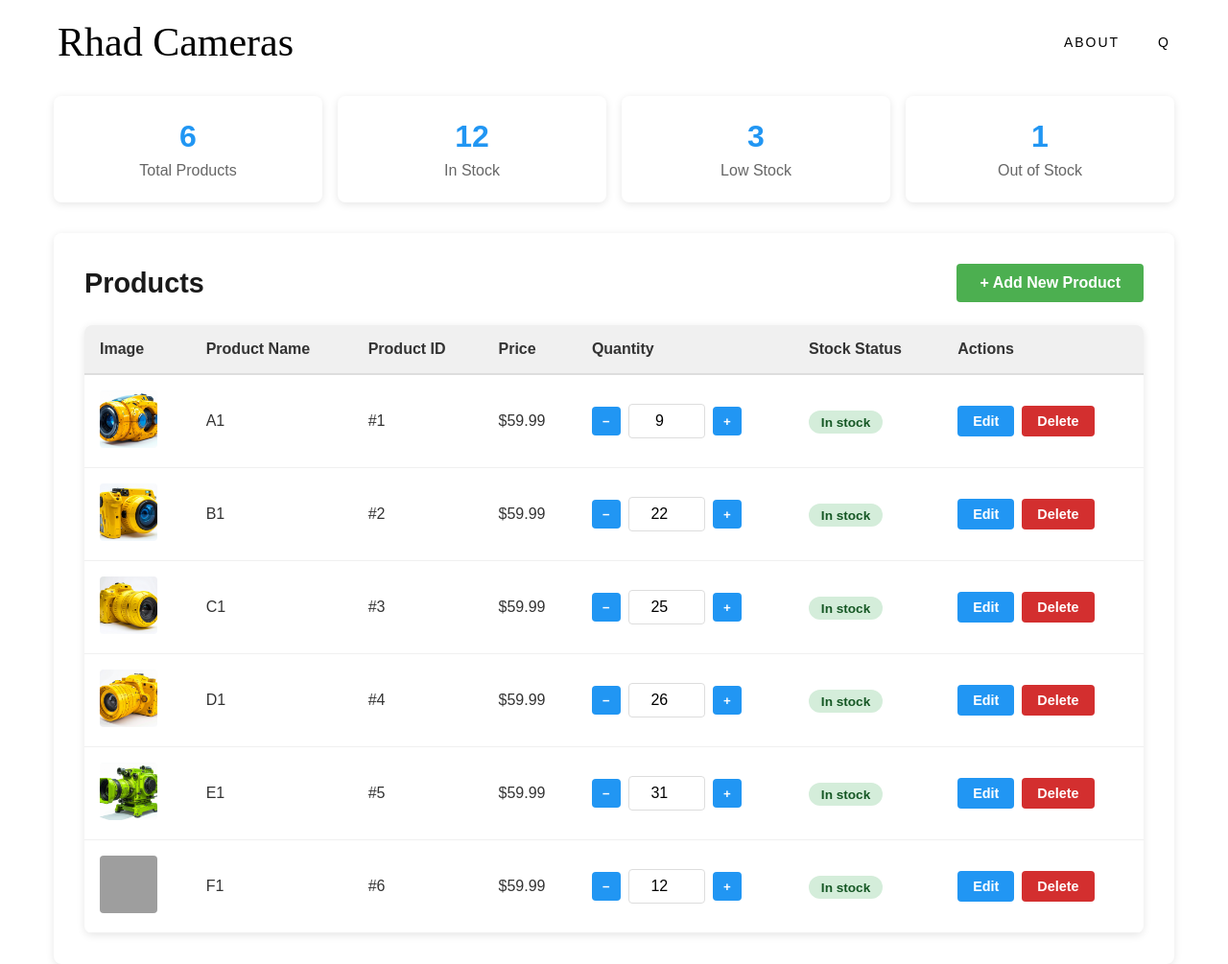
After one commit to RobertJWalters/213-Project-Rob---Thadd, a PHP site: page /dashboard.php in a window 1280 px wide. The commit adds this page. Shown: the whole page at 96% size. Run offline with PHP 8.4, Linux system fonts and the light colour scheme; grey boxes are pictures that could not be loaded.

Commit message:
Added Cart and Dashboard
Early work on cart and admin dashboard pages

```diff
--- /dev/null
+++ b/dashboard.css
@@ -0,0 +1,233 @@
+* {
+    margin: 0;
+    padding: 0;
+    box-sizing: border-box;
+}
+
+/* Container */
+.container {
+    top: 100px;
+    position: relative;
+    max-width: 1200px;
+    margin: 0 auto;
+    padding: 0 1rem;
+}
+
+/* Controls Section */
+.admin-controls {
+    background: white;
+    padding: 2rem;
+    margin: 2rem auto;
+    border-radius: 8px;
+    box-shadow: 0 2px 8px rgba(0, 0, 0, 0.1);
+}
+
+.controls-header {
+    display: flex;
+    justify-content: space-between;
+    align-items: center;
+    margin-bottom: 1.5rem;
+}
+
+.controls-header h2 {
+    color: #1a1a1a;
+    font-size: 1.8rem;
+}
+
+.add-product-btn {
+    background-color: #4CAF50;
+    color: white;
+    border: none;
+    padding: 0.7rem 1.5rem;
+    border-radius: 4px;
+    cursor: pointer;
+    font-size: 1rem;
+    font-weight: bold;
+    transition: background-color 0.3s;
+}
+
+.add-product-btn:hover {
+    background-color: #45a049;
+}
+
+/* Products Table */
+.products-table {
+    width: 100%;
+    border-collapse: collapse;
+    background: white;
+    border-radius: 8px;
+    overflow: hidden;
+    box-shadow: 0 2px 8px rgba(0, 0, 0, 0.1);
+}
+
+.products-table thead {
+    background-color: #f0f0f0;
+    border-bottom: 2px solid #ddd;
+}
+
+.products-table th {
+    padding: 1rem;
+    text-align: left;
+    font-weight: bold;
+    color: #333;
+}
+
+.products-table td {
+    padding: 1rem;
+    border-bottom: 1px solid #f0f0f0;
+}
+
+.products-table tr:hover {
+    background-color: #f9f9f9;
+}
+
+/* Product Image */
+.product-thumb {
+    width: 60px;
+    height: 60px;
+    object-fit: cover;
+    border-radius: 4px;
+}
+
+/* Quantity Input */
+.quantity-input {
+    width: 80px;
+    padding: 0.5rem;
+    border: 1px solid #ddd;
+    border-radius: 4px;
+    text-align: center;
+    font-size: 1rem;
+}
+
+.quantity-controls {
+    display: flex;
+    gap: 0.5rem;
+    align-items: center;
+}
+
+.qty-btn {
+    background-color: #2196F3;
+    color: white;
+    border: none;
+    width: 30px;
+    height: 30px;
+    border-radius: 4px;
+    cursor: pointer;
+    font-weight: bold;
+    transition: background-color 0.3s;
+}
+
+.qty-btn:hover {
+    background-color: #0b7dda;
+}
+
+.qty-btn:disabled {
+    background-color: #ccc;
+    cursor: not-allowed;
+}
+
+/* Action Buttons */
+.action-buttons {
+    display: flex;
+    gap: 0.5rem;
+}
+
+.edit-btn, .delete-btn {
+    padding: 0.5rem 1rem;
+    border: none;
+    border-radius: 4px;
+    cursor: pointer;
+    font-size: 0.9rem;
+    font-weight: bold;
+    transition: background-color 0.3s;
+}
+
+.edit-btn {
+    background-color: #2196F3;
+    color: white;
+}
+
+.edit-btn:hover {
+    background-color: #0b7dda;
+}
+
+.delete-btn {
+    background-color: #d32f2f;
+    color: white;
+}
+
+.delete-btn:hover {
+    background-color: #b71c1c;
+}
+
+/* Status Badge */
+.status-badge {
+    padding: 0.3rem 0.8rem;
+    border-radius: 20px;
+    font-size: 0.85rem;
+    font-weight: bold;
+}
+
+.status-in-stock {
+    background-color: #d4edda;
+    color: #155724;
+}
+
+.status-low-stock {
+    background-color: #fff3cd;
+    color: #856404;
+}
+
+.status-out-of-stock {
+    background-color: #f8d7da;
+    color: #721c24;
+}
+
+/* Alert Messages */
+.alert {
+    padding: 1rem;
+    margin-bottom: 1rem;
+    border-radius: 4px;
+    display: none;
+}
+
+.alert-success {
+    background-color: #d4edda;
+    color: #155724;
+    border: 1px solid #c3e6cb;
+    display: block;
+}
+
+.alert-error {
+    background-color: #f8d7da;
+    color: #721c24;
+    border: 1px solid #f5c6cb;
+    display: block;
+}
+
+/* Stats Section */
+.stats-grid {
+    display: grid;
+    grid-template-columns: repeat(auto-fit, minmax(200px, 1fr));
+    gap: 1rem;
+    margin-bottom: 2rem;
+}
+
+.stat-card {
+    background: white;
+    padding: 1.5rem;
+    border-radius: 8px;
+    box-shadow: 0 2px 8px rgba(0, 0, 0, 0.1);
+    text-align: center;
+}
+
+.stat-number {
+    font-size: 2rem;
+    font-weight: bold;
+    color: #2196F3;
+}
+
+.stat-label {
+    color: #666;
+    margin-top: 0.5rem;
+}
--- /dev/null
+++ b/dashboard.php
@@ -0,0 +1,122 @@
+<?php
+require 'Product.php';
+require 'TestProdRepo.php';
+$data = TestProdRepo::init();
+
+?>
+
+<!DOCTYPE html>
+<html lang="en">
+<head>
+    <meta charset="UTF-8">
+    <meta name="viewport" content="width=device-width, initial-scale=1.0">
+    <title>Admin Dashboard</title>
+    <link rel="stylesheet" href="./styles.css">
+    <link rel="stylesheet" href="./dashboard.css">
+</head>
+
+<body>
+
+<!-- Admin Navbar -->
+<nav id="navbar">
+    <div class="nav-left">
+        <div class="logo">Rhad Cameras</div>
+    </div>
+
+    <div class="nav-right">
+        <a href="#">ABOUT</a>
+        <a href="#" class="cart">
+            <p>Q</p> <!-- replace with icon-->
+            <span class="cart-badge"></span>
+        </a>
+    </div>
+</nav>
+
+<!-- Main Container -->
+<div class="container">
+
+    <!-- Statistics -->
+    <div class="stats-grid">
+        <div class="stat-card">
+            <div class="stat-number"><?php echo count($data); ?></div>
+            <div class="stat-label">Total Products</div>
+        </div>
+        <div class="stat-card">
+            <div class="stat-number">12</div>
+            <div class="stat-label">In Stock</div>
+        </div>
+        <div class="stat-card">
+            <div class="stat-number">3</div>
+            <div class="stat-label">Low Stock</div>
+        </div>
+        <div class="stat-card">
+            <div class="stat-number">1</div>
+            <div class="stat-label">Out of Stock</div>
+        </div>
+    </div>
+
+    <!-- Admin Controls -->
+    <div class="admin-controls">
+        <div class="controls-header">
+            <h2>Products</h2>
+            <button class="add-product-btn">+ Add New Product</button>
+        </div>
+
+        <!-- Alert Messages -->
+        <div id="alertMessage" class="alert"></div>
+
+        <!-- Products Table -->
+        <table class="products-table">
+            <thead>
+            <tr>
+                <th>Image</th>
+                <th>Product Name</th>
+                <th>Product ID</th>
+                <th>Price</th>
+                <th>Quantity</th>
+                <th>Stock Status</th>
+                <th>Actions</th>
+            </tr>
+            </thead>
+            <tbody id="productsTableBody">
+            <?php
+            foreach($data as $d){
+                $quantity = rand(0, 50); // Replace with actual quantity
+                $status = 'in-stock';
+                if ($quantity == 0) {
+                    $status = 'out-of-stock';
+                } elseif ($quantity < 5) {
+                    $status = 'low-stock';
+                }
+
+                echo "<tr data-product-id='" . $d->getId() . "'>
+                            <td><img src='prod" . $d->getId() . ".jpg' alt='Product' class='product-thumb'></td>
+                            <td>" . htmlspecialchars($d->getName()) . "</td>
+                            <td>#" . $d->getId() . "</td>
+                            <td>\$59.99</td>
+                            <td>
+                                <div class='quantity-controls'>
+                                    <button class='qty-btn minus-btn' data-id='" . $d->getId() . "'>−</button>
+                                    <input type='number' class='quantity-input' value='" . $quantity . "' data-id='" . $d->getId() . "' min='0'>
+                                    <button class='qty-btn plus-btn' data-id='" . $d->getId() . "'>+</button>
+                                </div>
+                            </td>
+                            <td><span class='status-badge status-" . $status . "'>" . ucfirst(str_replace('-', ' ', $status)) . "</span></td>
+                            <td>
+                                <div class='action-buttons'>
+                                    <button class='edit-btn' data-id='" . $d->getId() . "'>Edit</button>
+                                    <button class='delete-btn' data-id='" . $d->getId() . "'>Delete</button>
+                                </div>
+                            </td>
+                        </tr>";
+            }
+            ?>
+            </tbody>
+        </table>
+    </div>
+</div>
+
+
+</body>
+
+</html>
```
Also changed, not shown: cart.js (added, +43 -0 lines), cart.php (added, +39 -0 lines), index.php (+5 -2 lines), styles.css (+175 -1 lines), test.php (deleted, +0 -35 lines).
